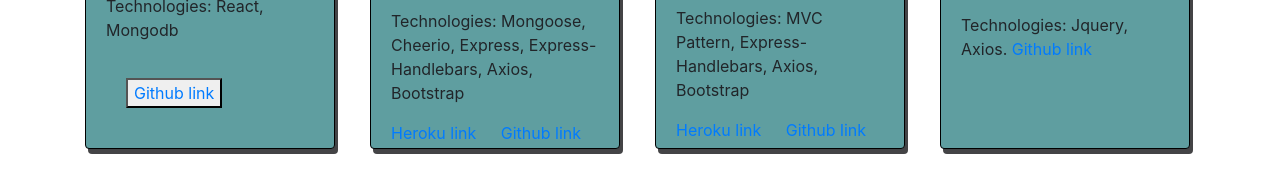
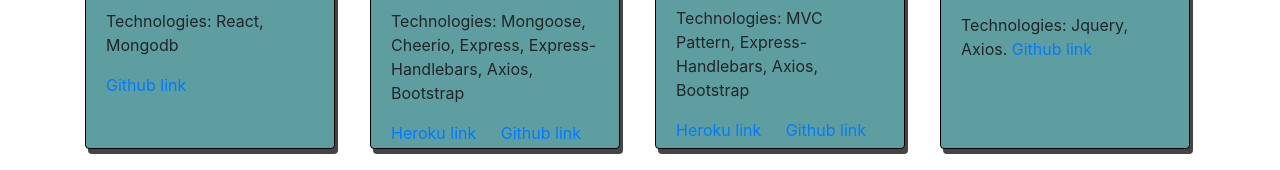
Before and after one commit to farjanaHuq/Portfolio, a website: page portfolio.html in a window 1280 px wide. Shown: the part 257-427 px from the top of the page. Drawn offline with nearby package versions, Linux system fonts and the light colour scheme.

Commit message:
portfolio and resume updated

```diff
--- a/portfolio.html
+++ b/portfolio.html
@@ -55,9 +55,6 @@
     <!-- /.container -->
     <div class="container">
 
-        <!-- Portfolio Item Heading -->
-        <!-- <h1 class="my-4" style="font-size:20px">Click on the images to access the applications</h1> -->
-
         <!-- Portfolio Item Row -->
         <div class="row">
 
@@ -67,10 +64,13 @@
                     <div class="card-body">
                         <h5 class="card-title">Memory-Game</h5>
                         <p class="card-text">Technologies: React, Mongodb</p>
-                        <div class="card-body" id ="cardBody-button">
+                        <!-- <div class="card-body" id="cardBody-button"> -->
                             <!-- <a href="https://sleepy-dusk-87739.herokuapp.com/" class="card-l ink">Heroku link</a> -->
-                        <button class="w3-circle w3-black"><a href="https://farjanahuq.github.io/MemoryGame-React.Js/" class="card-link">Github link</a></button>
-                     </div>
+                            <!-- <button class="w3-circle w3-black"> -->
+                                <a href="https://farjanahuq.github.io/MemoryGame-React.Js/" class="card-link">Github
+                                    link</a>
+                                <!-- </button> -->
+                        <!-- </div> -->
                     </div>
                 </div>
             </div>
@@ -143,7 +143,6 @@
                         <!-- <a href="https://sleepy-dusk-87739.herokuapp.com/"  class="card-link">Heroku link</a> -->
                         <a href="https://farjanahuq.github.io/Word-Guess-Game/" class="card-link">Github link</a>
                         <!-- </div> -->
-                    </div>
                     </div>
                 </div>
             </div>
@@ -276,34 +275,13 @@
 
                 </div>
             </div>
-
-
       </div>
-
-        <!-- /.row -->
-        <!-- <div class="row"> -->
+ </div>
 
 
 
-         <!--
-        <div class="col-md-3 col-sm-6 mb-4">
-                <div class="card" id="card-WordGuessGame">
-                    <img class="card-img-top" src="./images/WordGuessGame.jpg" alt="Card image cap">
-                    <div class="card-body">
-                        <h5 class="card-title">Word Guess Game</h5>
-                        <p class="card-text"></p>Technologies: Jquery, Axios.
-                        <!-- <div class="card-body"> -->
-                        <!-- <a href="https://sleepy-dusk-87739.herokuapp.com/"  class="card-link">Heroku link</a> -->
-                        <!-- <a href="https://farjanahuq.github.io/Word-Guess-Game/" class="card-link">Github link</a> -->
-                        <!-- </div> -->
-                    <!-- </div>
-                </div>
-            </div>
-        </div>  -->
 
     <div class="push"></div>
-
-    </div>
 
     <!-- Footer -->
     <footer class="py-5 bg-dark">
```
Also changed, not shown: resume.html (+8 -12 lines). Lines whose indentation alone changed are shown as unchanged.
